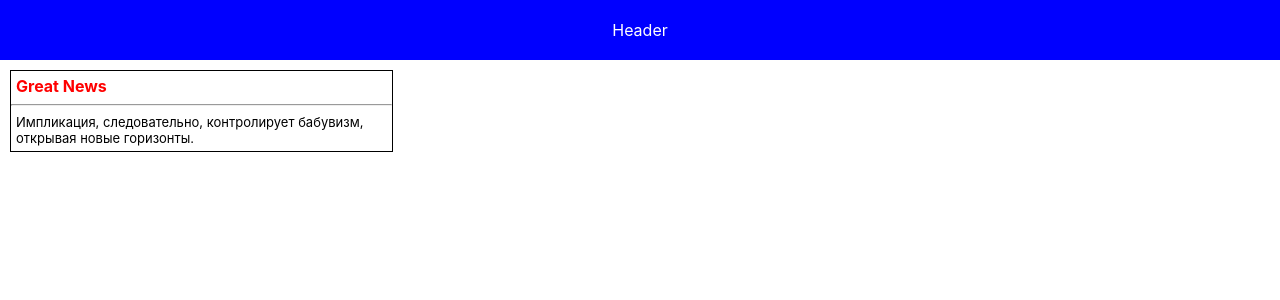
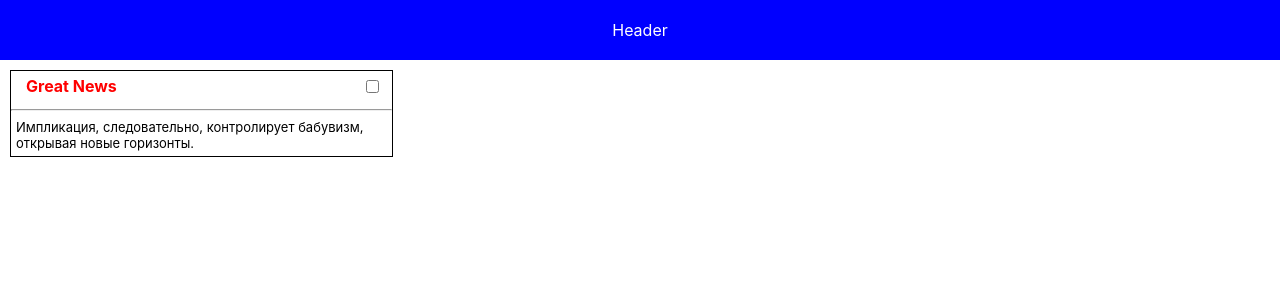
Before and after one commit to UmiAmiU/IBATasks, a React (Create React App) app: page / in a window 1280 px wide. Shown: the top 300 px of the page. Built offline with nearby package versions, Linux system fonts and the light colour scheme.

Commit message:
Add style changing checkbox

```diff
--- a/src/components/Card/index.jsx
+++ b/src/components/Card/index.jsx
@@ -1,6 +1,7 @@
 import React from "react";
 
 const Card = (props) => {
+  const [cssChange, setCssChange] = React.useState(false);
   const styles = {
     header: {
       margin: "5px",
@@ -15,12 +16,30 @@ const Card = (props) => {
       width: "30%",
       border: "1px solid black",
     },
+    flex: {
+      display: "flex",
+      justifyContent: "space-between",
+      alignItems: "center",
+      padding: "0px 10px",
+    },
+    colorChange: {
+      color: "blue",
+    },
   };
   return (
     <div style={styles.block}>
-      <div style={styles.header}>{props.header}</div>
+      <div style={styles.flex}>
+        <div style={styles.header}>{props.header}</div>
+        <input type="checkbox" onChange={() => setCssChange(!cssChange)} />
+      </div>
       <hr />
-      <div style={styles.text}>{props.text}</div>
+      <div
+        style={
+          cssChange ? { ...styles.text, ...styles.colorChange } : styles.text
+        }
+      >
+        {props.text}
+      </div>
     </div>
   );
 };
```
